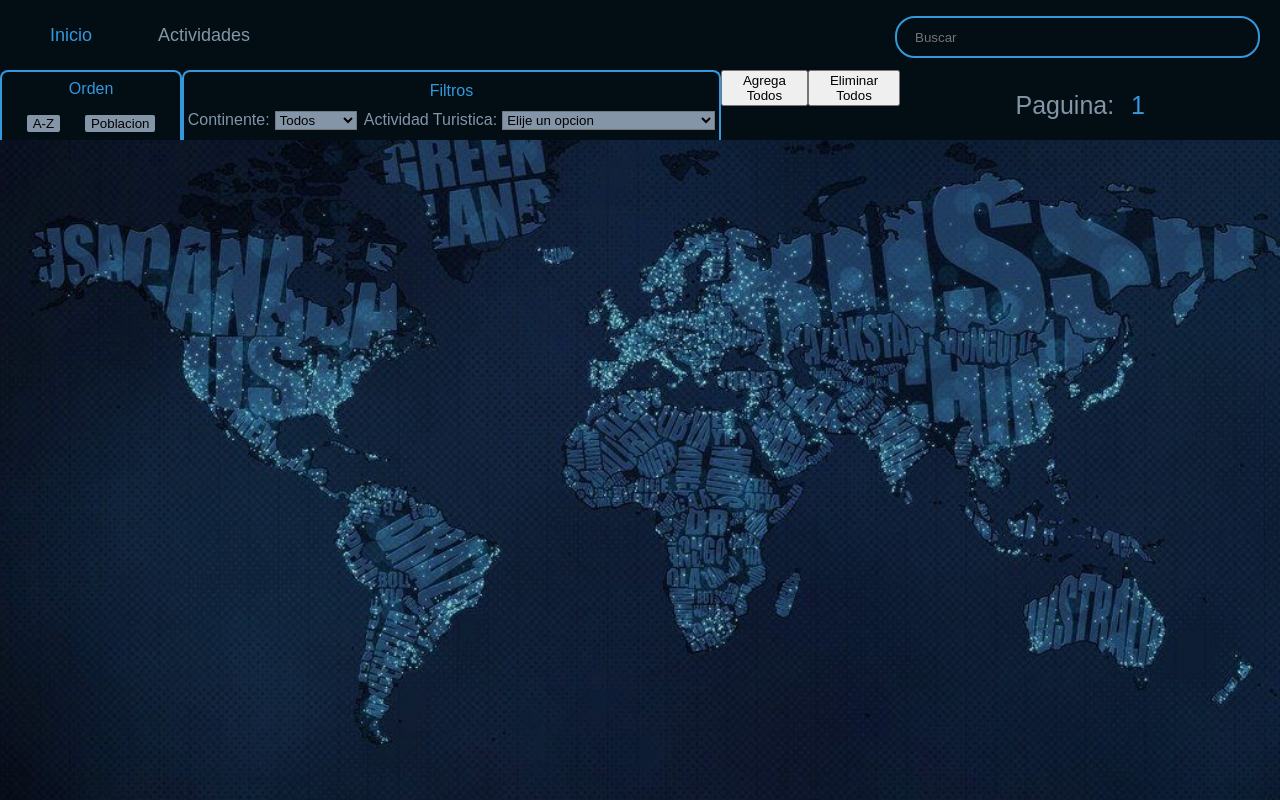
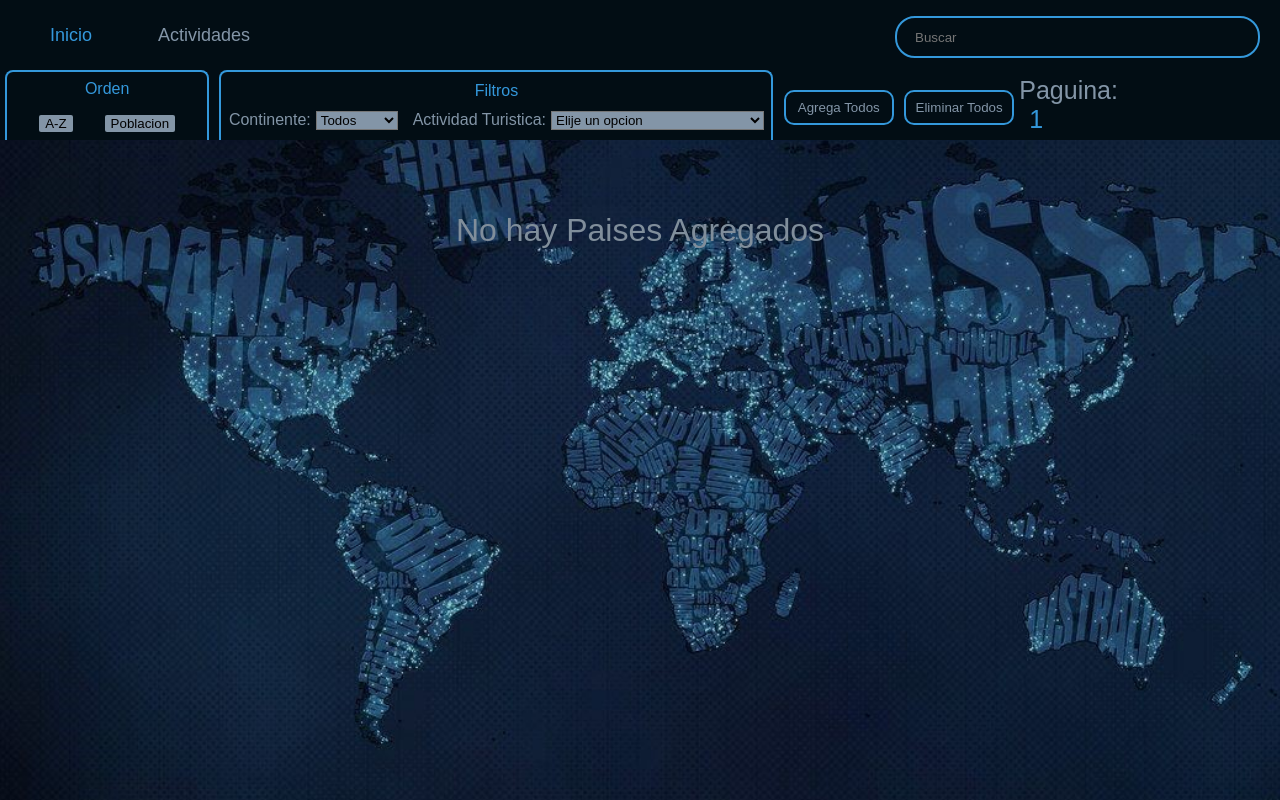
Before and after one commit to EMartinezZamudio/PIContries, a React (Vite) app in the folder client/: page /home in a window 1280 px wide. Built offline with nearby package versions, Linux system fonts and the light colour scheme.

Commit message:
estilos botones agregar y eliminar todos

```diff
--- a/client/src/components/FilterCountries/FilterCountries.module.css
+++ b/client/src/components/FilterCountries/FilterCountries.module.css
@@ -1,5 +1,5 @@
 .divFilter {
-  width: 600px;
+  width: 550px;
   color: #3498db;
   display: flex;
   flex-direction: column;
--- a/client/src/views/Home/Home.jsx
+++ b/client/src/views/Home/Home.jsx
@@ -19,6 +19,8 @@ import {
   btnPaginated,
   divPagina,
   colorNumPagina,
+  btnAddDelete,
+  divCountriesNull,
 } from "./Home.module.css";
 
 const Home = () => {
@@ -48,15 +50,18 @@ const Home = () => {
         <div className={divOrderFilter}>
           <OrderCountries />
           <FilterCountries />
-          <div>
+          <div className={btnAddDelete}>
             <button onClick={handleClickAll}>Agrega Todos</button>
           </div>
-          <div>
+          <div className={btnAddDelete}>
             <button onClick={handleClickDelete}>Eliminar Todos</button>
           </div>
         </div>
       </div>
       <div className={divCars}>
+        {!renderCards[0] && (
+          <div className={divCountriesNull}>No hay Paises Agregados</div>
+        )}
         <Cards data={renderCards} onClose={onClose} />
         <div className={btnPaginated}>
           <div>
--- a/client/src/views/Home/Home.module.css
+++ b/client/src/views/Home/Home.module.css
@@ -38,8 +38,18 @@
 .divOrderFilter {
   display: flex;
   justify-content: space-around;
-  width: 900px;
+  width: 1050px;
   height: 70px;
+}
+
+.btnAddDelete button {
+  margin-top: 20px;
+  border: 2px solid #3498db;
+  background-color: transparent;
+  color: #8395a7;
+  width: 110px;
+  height: 35px;
+  border-radius: 10px;
 }
 
 .btnPaginated {
@@ -60,3 +70,12 @@
   border-radius: 5px;
   cursor: pointer;
 }
+
+.divCountriesNull {
+  font-size: 32px;
+  color: #808e9b;
+  width: 100%;
+  height: 100px;
+  display: grid;
+  place-items: center;
+}
```
